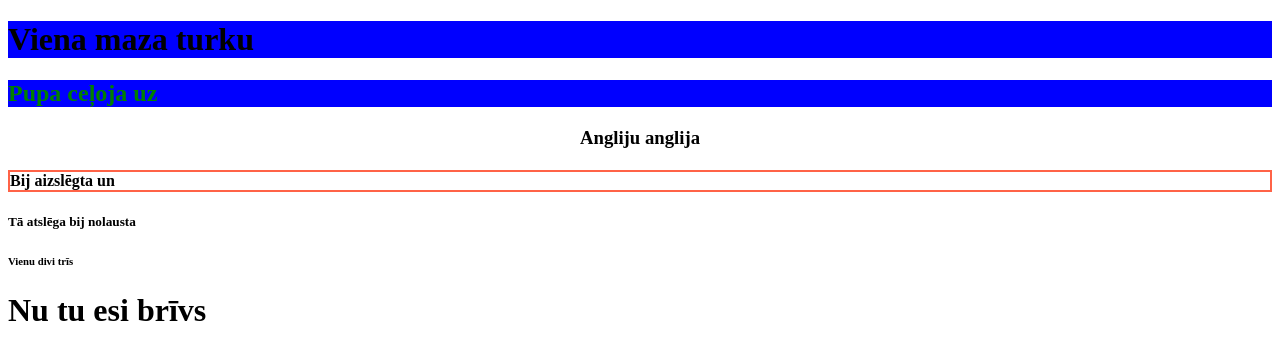
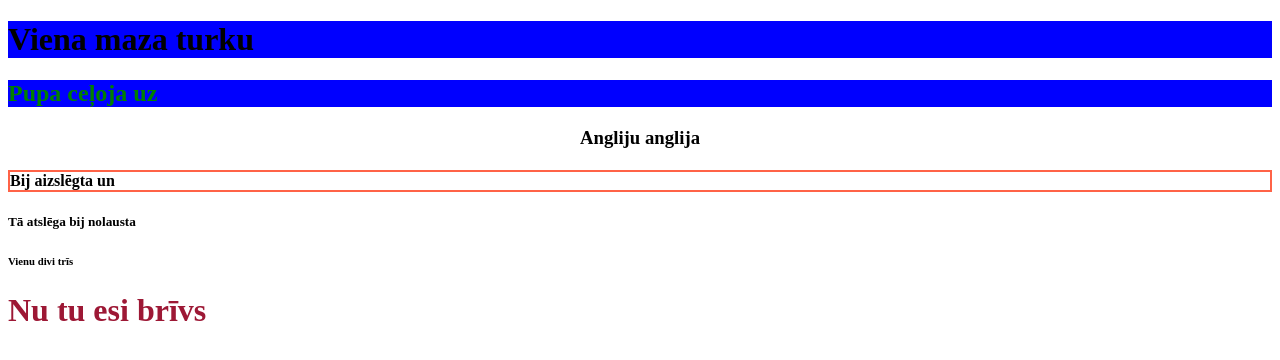
Before and after one commit to RudisAS/STL, a plain HTML site: page index.html in a window 1280 px wide. Drawn offline with Linux system fonts and the light colour scheme.

Commit message:
Update index.html

```diff
--- a/index.html
+++ b/index.html
@@ -12,7 +12,7 @@
 <h4 style="border:2px solid Tomato;">Bij aizslēgta un</h4>
 <h5>Tā atslēga bij nolausta</h5>
 <h6>Vienu divi trīs</h6>
-<h1 style "color"#9D1835">Nu tu esi brīvs</h1>
+<h1 style="color:#9D1835">Nu tu esi brīvs</h1>
 
 </body>
 </html>
```
